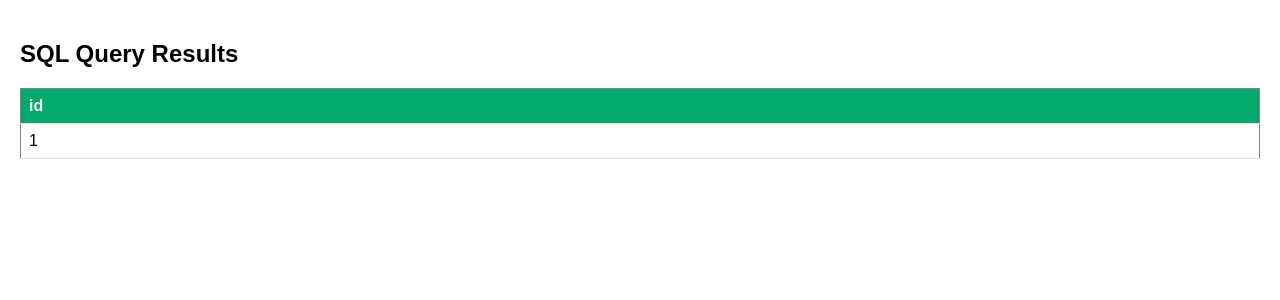
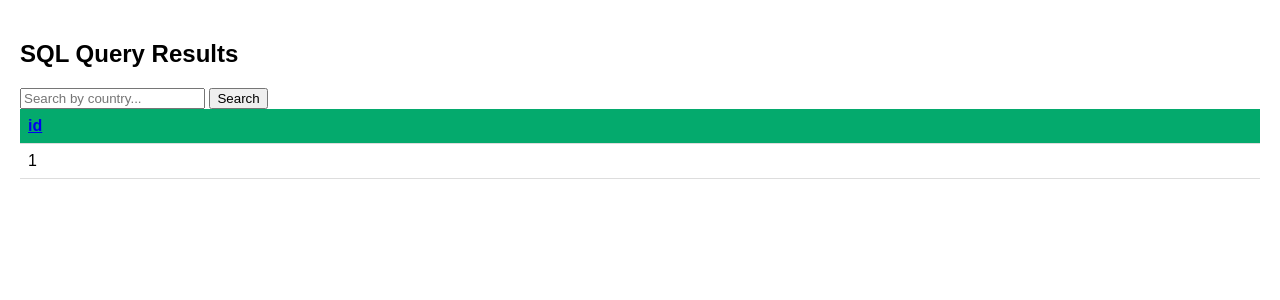
Before and after one commit to Hakan-Duran/DbProj, a Flask app: page / in a window 1280 px wide. Shown: the part 38-338 px from the top of the page. Run offline with Flask 3, Linux system fonts and the light colour scheme; tables that the repository leaves empty or names only in its code hold one stand-in row (values such as "Sample post").

Commit message:
Update index.html

```diff
--- a/templates/index.html
+++ b/templates/index.html
@@ -3,12 +3,31 @@
 {% block title %}SQL Query Results{% endblock %}
 
 {% block content %}
+<div class="content-container">
     <h2>SQL Query Results</h2>
-    <table border="1">
+    <form action="/search" method="get">
+        <input type="text" name="country" placeholder="Search by country..." class="search-input">
+        <button type="submit" class="search-button">Search</button>
+    </form>
+    <div class="table-container">
+        <table>
             <thead>
                 <tr>
                     {% for column in columns %}
-                    <th>{{ column }}</th>
+                    <th>
+                        {% if column not in ['hdicode', 'region'] %}
+                            <a href="/{{ column }}/{{ 'asc' if sorted_column != column or sorted_order == 'desc' else 'desc' }}" class="header-link">
+                                <span class="header-title">
+                                    {{ column }}
+                                    {% if sorted_column == column %}
+                                        <span class="{{ 'ascending' if sorted_order == 'asc' else 'descending' }}"></span>
+                                    {% endif %}
+                                </span>
+                            </a>
+                        {% else %}
+                            <span class="header-title">{{ column }}</span>
+                        {% endif %}
+                    </th>
                     {% endfor %}
                 </tr>
             </thead>
@@ -22,4 +41,6 @@
                 {% endfor %}
             </tbody>
         </table>
+    </div>
+</div>
 {% endblock %}
```
Lines whose indentation alone changed are shown as unchanged.
